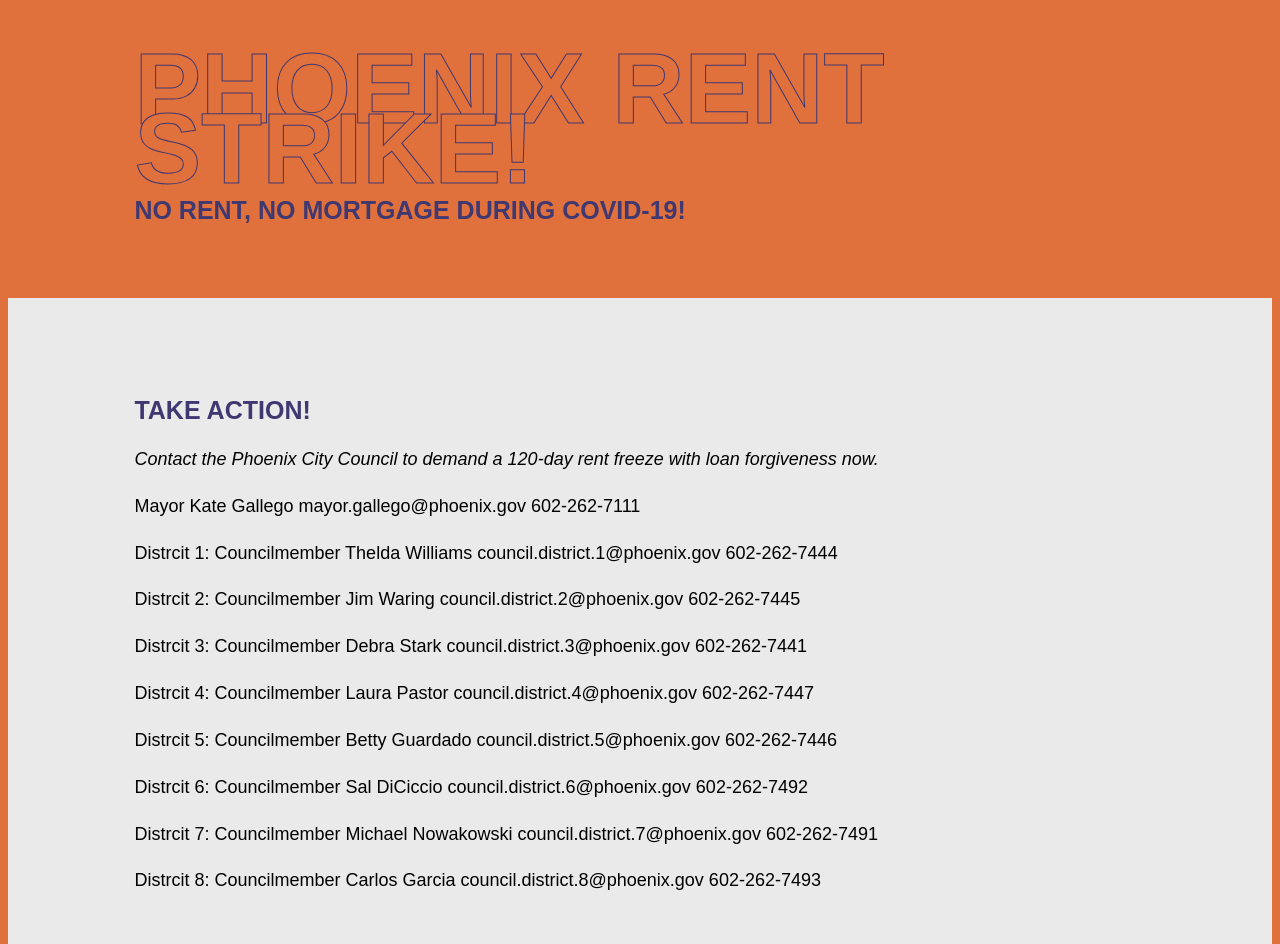
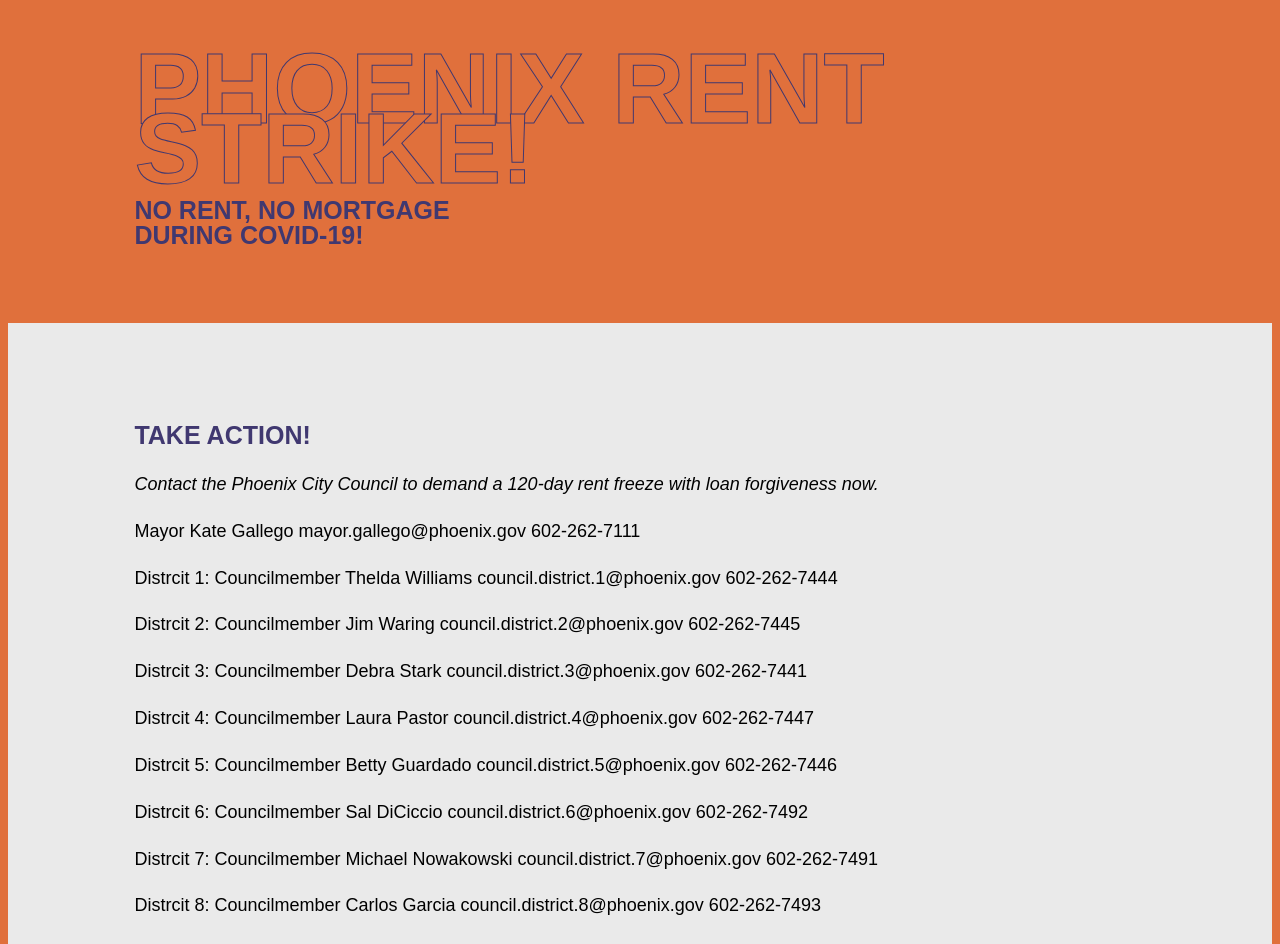
Before and after one commit to phxrentstrike/phxrentstrike, a plain HTML site: page index.html in a window 1280 px wide. Shown: the top 944 px of the page. Drawn offline with Linux system fonts and the light colour scheme; a web font is replaced by a local one.

Commit message:
Add files via upload

```diff
--- a/index.html
+++ b/index.html
@@ -64,7 +64,7 @@ font-style: normal; text-transform:uppercase;
 	<div class="page">
 	<div class="content" style="margin-top:-50px;">
 		<div class="big-title">PHOENIX RENT STRIKE!</div>
-        <div class="tag">NO RENT, NO MORTGAGE DURING COVID-19!</div>
+        <div class="tag">NO RENT, NO MORTGAGE<br>DURING COVID-19!</div>
 
 	</div>
 
```
